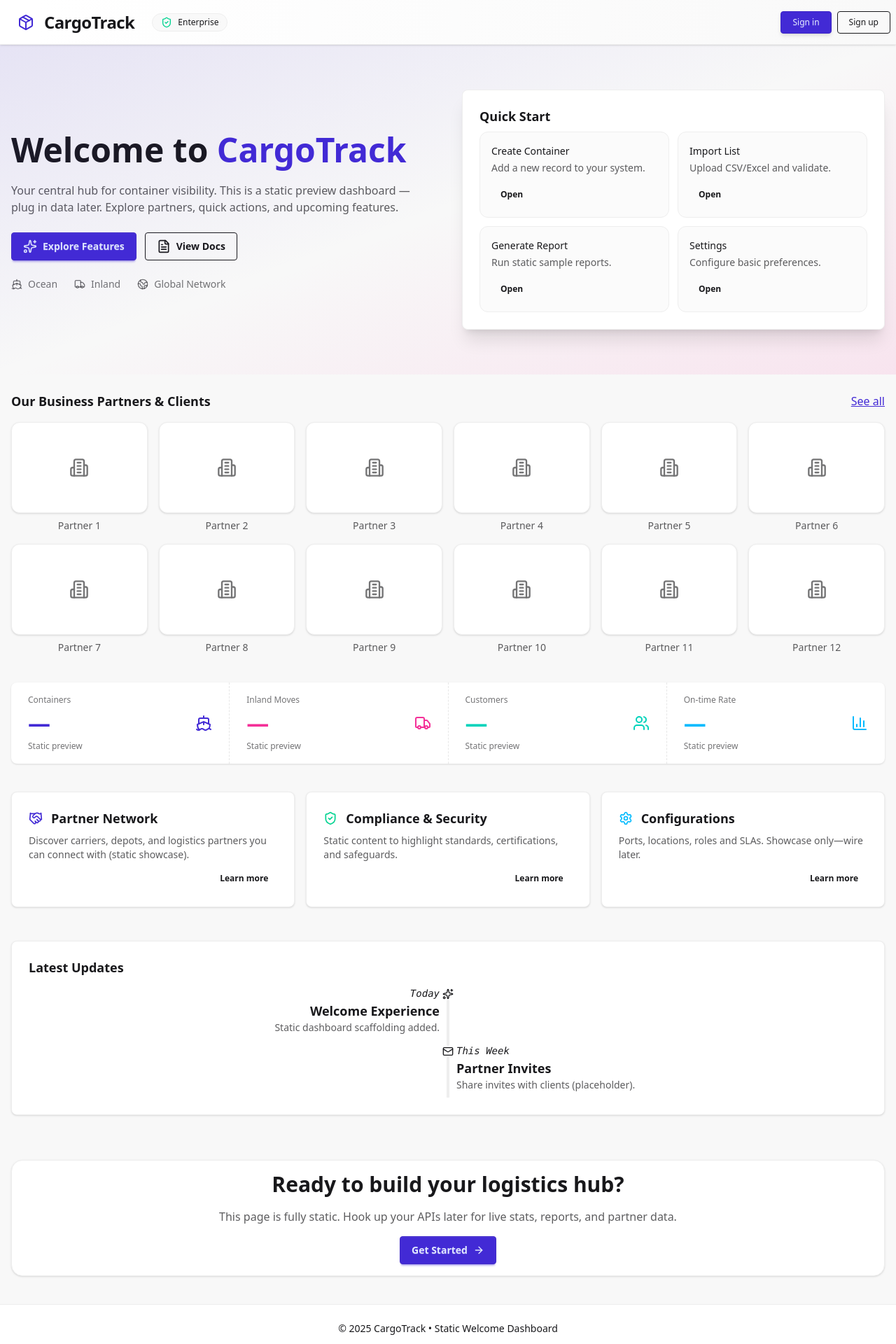
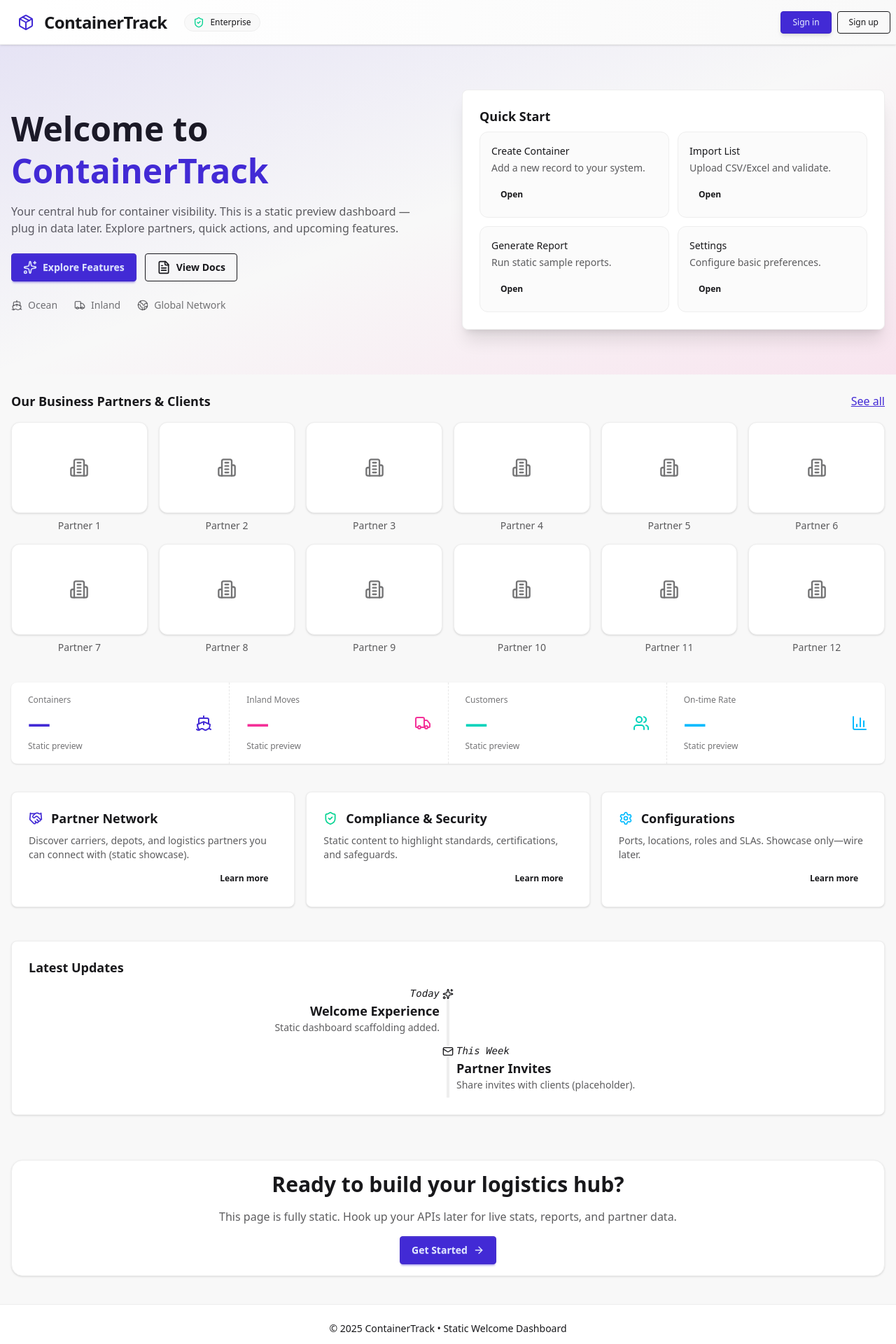
Before and after one commit to kurt-lo/capstone-group4, a React (Vite) app in the folder frontend/: page / in a window 1280 px wide. Shown: the top 1920 px of the page at 70% size. Built offline with nearby package versions, Linux system fonts and the light colour scheme.

Commit message:
Changed website title

```diff
--- a/frontend/src/components/Navbar.jsx
+++ b/frontend/src/components/Navbar.jsx
@@ -25,7 +25,7 @@ function Navbar() {
           className="btn btn-ghost normal-case text-2xl font-extrabold tracking-tight hover:bg-primary/10 transition"
         >
           <Package className="size-6 text-primary" />
-          <span className="ml-2">CargoTrack</span>
+          <span className="ml-2">ContainerTrack</span>
         </Link>
         <div className="hidden md:flex items-center gap-2 text-xs px-3 py-1 rounded-full bg-base-200/80 border border-base-300">
           <ShieldCheck className="size-4 text-success" />
--- a/frontend/src/pages/HomePage.jsx
+++ b/frontend/src/pages/HomePage.jsx
@@ -34,7 +34,7 @@ export default function HomePage() {
           <motion.div {...fade} className="grid md:grid-cols-2 gap-10 items-center">
             <div>
               <h1 className="text-4xl md:text-5xl font-extrabold leading-tight">
-                Welcome to <span className="text-primary">CargoTrack</span>
+                Welcome to <span className="text-primary">ContainerTrack</span>
               </h1>
               <p className="mt-4 text-base-content/70 max-w-2xl">
                 Your central hub for container visibility. This is a static preview dashboard — plug in data later. Explore partners, quick actions, and upcoming features.
@@ -221,7 +221,7 @@ export default function HomePage() {
       {/* Footer */}
       <footer className="footer footer-center p-6 bg-base-100 text-base-content border-t border-base-300">
         <aside>
-          <p className="text-sm">© {new Date().getFullYear()} CargoTrack • Static Welcome Dashboard</p>
+          <p className="text-sm">© {new Date().getFullYear()} ContainerTrack • Static Welcome Dashboard</p>
         </aside>
       </footer>
     </div>
```
